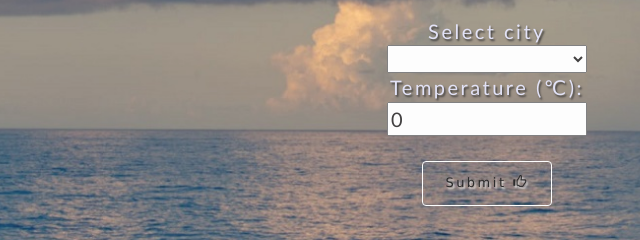
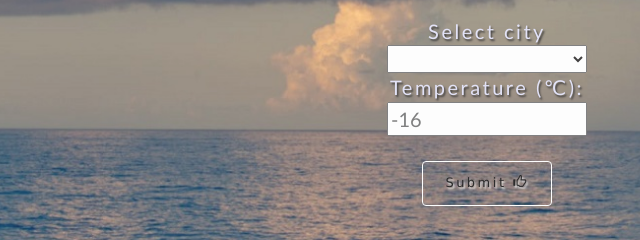
Before and after one commit to FreyaKisu/Reaktor_SummerJob2018, a website with bundled scripts: page index.html in a window 1280 px wide. Shown: the part 414-654 px from the top of the page, 153-793 px from the left. Built offline with nearby package versions, Linux system fonts and the light colour scheme; files whose address does not match are found by name.

```diff
--- a/index.html
+++ b/index.html
@@ -41,7 +41,7 @@
 					<div>Select city</div>
 						<select id="city"></select>
 							<div>Temperature (&#8451;):</div>
-								<input id="temperature" value="0" />
+								<input id="temperature" value="" placeholder="-16" />
 					<div class="cl-sm-4">
 						<button type="button" class="btn bt-default" onclick="submitData()"> Submit
 							<span class="glyphicon glyphicon-thumbs-up"></span>
```
